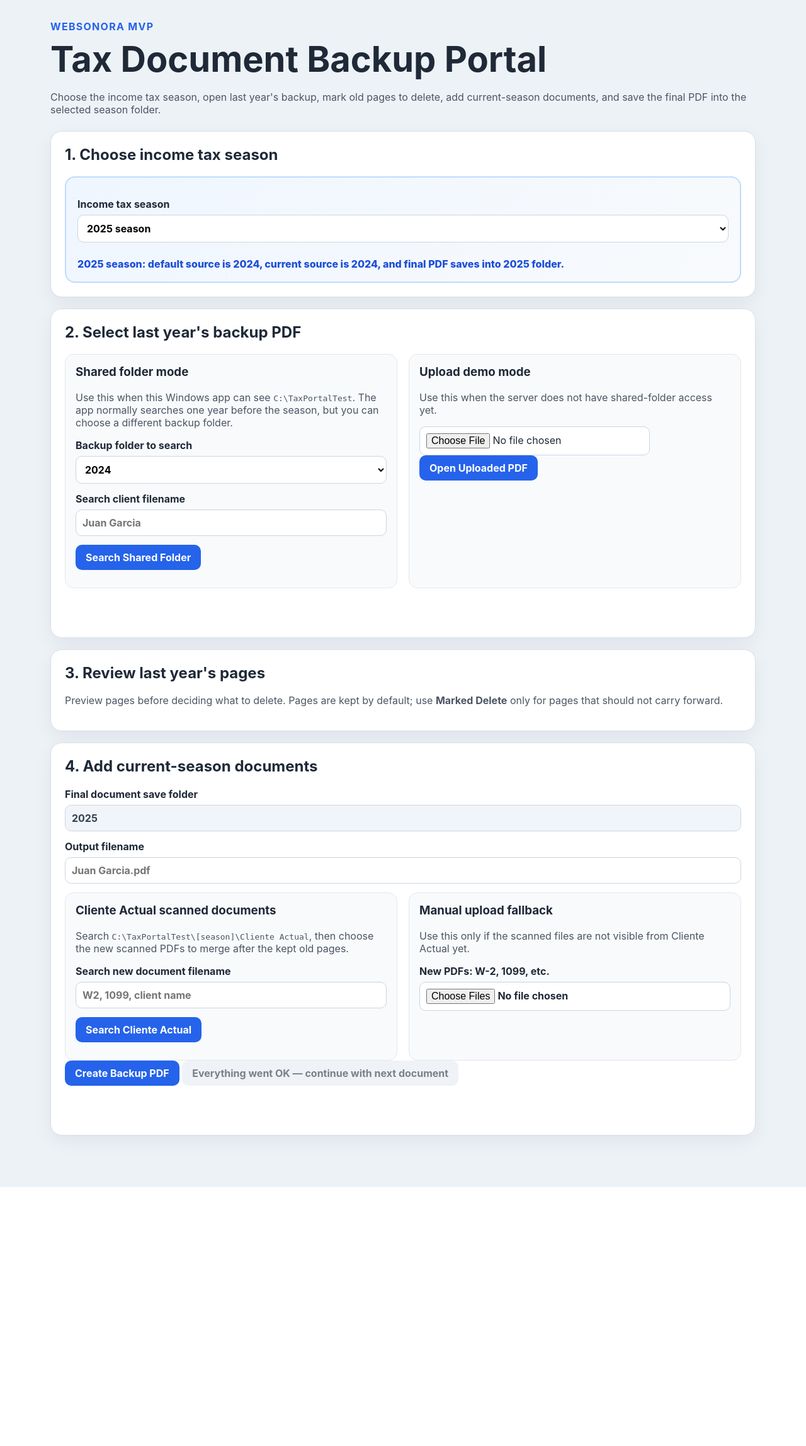
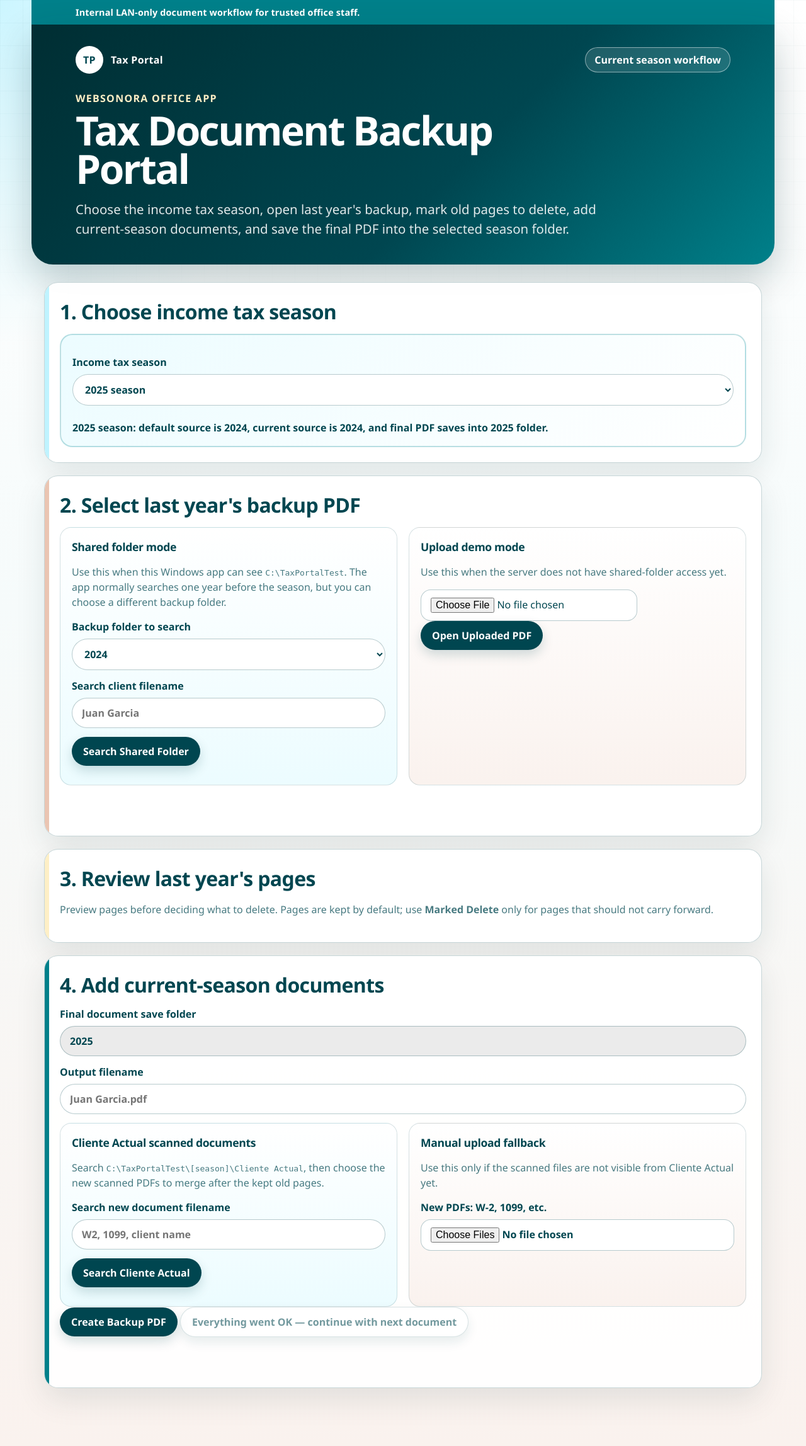
Before and after one commit to websonora/taxtool, a FastAPI app: page / in a window 1280 px wide. Shown: the whole page at 63% size. Before the commit the page ends 1885 px from the top, so only its background shows below. Run offline with FastAPI, Linux system fonts and the light colour scheme; some libraries are stand-ins or nearby versions.

Commit message:
style: refresh portal UI with healthcare-inspired theme

```diff
--- a/app/static/styles.css
+++ b/app/static/styles.css
@@ -1,18 +1,118 @@
+@font-face {
+  font-family: "Euclid Fallback";
+  src: local("Euclid Circular A"), local("Aptos"), local("Segoe UI");
+}
+
 :root {
   color-scheme: light;
-  font-family: Inter, system-ui, -apple-system, BlinkMacSystemFont, "Segoe UI", sans-serif;
-  background: #edf2f7;
-  color: #1f2937;
+  --teal: #004650;
+  --teal-light: #00808a;
+  --teal-dark: #002e33;
+  --pale-blue: #bff3ff;
+  --pale-blue-soft: #ecfcff;
+  --pale-orange: #eac5b2;
+  --pale-orange-soft: #faf2ee;
+  --pale-yellow: #feefc6;
+  --pale-yellow-soft: #fffaf0;
+  --paper: #ffffff;
+  --surface: #f8fbfb;
+  --mid-gray: #ebebeb;
+  --danger: #ca3120;
+  --success: #007a5e;
+  --ink-muted: rgba(0, 70, 80, .72);
+  --border: rgba(0, 70, 80, .22);
+  --focus: rgba(0, 70, 80, .25);
+  --shadow: 0 18px 48px rgba(0, 46, 51, .10);
+  --radius: 22px;
+  font-family: "Euclid Fallback", "Segoe UI", system-ui, -apple-system, BlinkMacSystemFont, sans-serif;
+  background:
+    radial-gradient(circle at top left, rgba(191, 243, 255, .8), transparent 34rem),
+    linear-gradient(180deg, #ffffff 0%, #f6fbfb 42%, #faf2ee 100%);
+  color: var(--teal);
+}
+
+* {
+  box-sizing: border-box;
 }
 
 body {
   margin: 0;
+  min-height: 100vh;
+}
+
+body::before {
+  content: "";
+  position: fixed;
+  inset: 0;
+  z-index: -1;
+  background-image:
+    linear-gradient(rgba(0,70,80,.035) 1px, transparent 1px),
+    linear-gradient(90deg, rgba(0,70,80,.035) 1px, transparent 1px);
+  background-size: 36px 36px;
+  mask-image: linear-gradient(180deg, rgba(0,0,0,.9), transparent 78%);
 }
 
 .shell {
-  max-width: 1120px;
+  max-width: 1180px;
   margin: 0 auto;
-  padding: 32px 20px 64px;
+  padding: 0 20px 72px;
+}
+
+.site-strip {
+  background: var(--teal-light);
+  color: #fff;
+  font-size: .9rem;
+  font-weight: 700;
+  letter-spacing: .01em;
+  margin: 0 -20px 0;
+  padding: 10px max(20px, calc((100vw - 1180px) / 2 + 20px));
+}
+
+.hero {
+  background: linear-gradient(135deg, var(--teal-dark) 0%, var(--teal) 58%, var(--teal-light) 100%);
+  color: #fff;
+  margin: 0 -20px 28px;
+  padding: 34px max(20px, calc((100vw - 1180px) / 2 + 20px)) 40px;
+  border-bottom-left-radius: 34px;
+  border-bottom-right-radius: 34px;
+  box-shadow: 0 24px 60px rgba(0, 46, 51, .24);
+}
+
+.hero-topline {
+  display: flex;
+  align-items: center;
+  justify-content: space-between;
+  gap: 16px;
+  margin-bottom: 28px;
+}
+
+.brand-lockup {
+  display: flex;
+  align-items: center;
+  gap: 12px;
+  font-weight: 900;
+  letter-spacing: .02em;
+}
+
+.brand-mark {
+  display: grid;
+  place-items: center;
+  width: 44px;
+  height: 44px;
+  border: 2px solid rgba(255,255,255,.88);
+  border-radius: 999px;
+  background: #fff;
+  color: var(--teal);
+  font-weight: 900;
+}
+
+.hero-badge {
+  border: 1px solid rgba(255,255,255,.48);
+  border-radius: 999px;
+  color: #fff;
+  padding: 8px 14px;
+  font-weight: 800;
+  background: rgba(255,255,255,.12);
 }
 
 header {
@@ -20,56 +120,94 @@ header {
 }
 
 .eyebrow {
-  color: #2563eb;
-  font-weight: 700;
+  color: var(--pale-yellow);
+  font-weight: 900;
   letter-spacing: .08em;
   text-transform: uppercase;
-  margin: 0 0 8px;
+  margin: 0 0 10px;
 }
 
 h1 {
   margin: 0;
-  font-size: clamp(2rem, 5vw, 3.5rem);
+  font-size: clamp(2.4rem, 5vw, 4.8rem);
+  line-height: .95;
+  letter-spacing: -.04em;
+  max-width: 850px;
+}
+
+h2,
+h3 {
+  color: var(--teal);
+  letter-spacing: -.02em;
 }
 
 h2 {
-  margin-top: 0;
+  margin: 0 0 14px;
+  font-size: clamp(1.45rem, 2.5vw, 2rem);
 }
 
-.subtitle,
+h3 {
+  margin: 0 0 8px;
+  font-size: 1.1rem;
+}
+
+.subtitle {
+  color: rgba(255,255,255,.88);
+  font-size: clamp(1.05rem, 2vw, 1.28rem);
+  line-height: 1.55;
+  max-width: 900px;
+  margin: 18px 0 0;
+}
+
 .hint {
-  color: #4b5563;
+  color: var(--ink-muted);
+  line-height: 1.5;
 }
 
 .card {
-  background: #fff;
-  border: 1px solid #d8dee9;
-  border-radius: 18px;
-  padding: 22px;
-  margin: 18px 0;
-  box-shadow: 0 10px 30px rgba(15, 23, 42, .06);
+  position: relative;
+  background: rgba(255,255,255,.92);
+  border: 1px solid var(--border);
+  border-radius: var(--radius);
+  padding: 24px;
+  margin: 20px 0;
+  box-shadow: var(--shadow);
+  overflow: hidden;
 }
+
+.card::before {
+  content: "";
+  position: absolute;
+  inset: 0 auto 0 0;
+  width: 7px;
+  background: var(--pale-blue);
+}
+
+.card:nth-of-type(2)::before { background: var(--pale-orange); }
+.card:nth-of-type(3)::before { background: var(--pale-yellow); }
+.card:nth-of-type(4)::before { background: var(--teal-light); }
 
 .season-panel {
   display: grid;
   gap: 10px;
-  border: 2px solid #bfdbfe;
-  border-radius: 16px;
+  border: 2px solid rgba(0, 128, 138, .25);
+  border-radius: 20px;
   padding: 18px;
-  background: linear-gradient(135deg, #eff6ff, #f8fafc);
+  background: linear-gradient(135deg, var(--pale-blue-soft), #fff);
 }
 
 .season-summary {
   margin: 0;
-  color: #1d4ed8;
-  font-weight: 800;
+  color: var(--teal);
+  font-weight: 900;
 }
 
 label {
   display: grid;
-  gap: 7px;
+  gap: 8px;
   margin: 14px 0;
-  font-weight: 700;
+  color: var(--teal);
+  font-weight: 900;
 }
 
 .mode-grid {
@@ -79,14 +217,18 @@ label {
 }
 
 .mode-panel {
-  border: 1px solid #e5e7eb;
-  border-radius: 14px;
-  padding: 16px;
-  background: #f8fafc;
+  border: 1px solid rgba(0, 70, 80, .16);
+  border-radius: 18px;
+  padding: 18px;
+  background: linear-gradient(180deg, #fff, var(--surface));
 }
 
-.mode-panel h3 {
-  margin-top: 0;
+.mode-panel:nth-child(1) {
+  background: linear-gradient(180deg, #fff, var(--pale-blue-soft));
+}
+
+.mode-panel:nth-child(2) {
+  background: linear-gradient(180deg, #fff, var(--pale-orange-soft));
 }
 
 .results {
@@ -127,10 +271,23 @@ button {
 input[type="text"],
 select,
 input[type="file"] {
-  border: 1px solid #cbd5e1;
-  border-radius: 10px;
-  padding: 10px;
+  border: 1px solid rgba(0, 70, 80, .28);
+  border-radius: 999px;
+  padding: 12px 15px;
   background: #fff;
+  color: var(--teal);
+  outline: none;
+}
+
+input[type="file"] {
+  border-radius: 16px;
+}
+
+input[type="text"]:focus,
+select:focus,
+input[type="file"]:focus {
+  border-color: var(--teal-light);
+  box-shadow: 0 0 0 .25rem var(--focus);
 }
 
 select {
@@ -138,59 +295,72 @@ select {
 }
 
 input[readonly] {
-  background: #f1f5f9;
-  color: #334155;
+  background: var(--mid-gray);
+  color: var(--teal);
 }
 
 button {
   border: 0;
-  border-radius: 10px;
-  padding: 10px 16px;
-  background: #2563eb;
+  border-radius: 999px;
+  padding: 12px 18px;
+  background: var(--teal);
   color: white;
-  font-weight: 700;
+  font-weight: 900;
   cursor: pointer;
+  transition: transform .16s ease, background .16s ease, box-shadow .16s ease;
+  box-shadow: 0 8px 18px rgba(0, 70, 80, .18);
 }
 
 button:hover {
-  background: #1d4ed8;
+  background: var(--teal-dark);
+  transform: translateY(-1px);
+}
+
+button:focus-visible {
+  outline: 3px solid var(--pale-yellow);
+  outline-offset: 2px;
 }
 
 button:disabled {
   cursor: not-allowed;
   opacity: .55;
+  transform: none;
 }
 
 button:disabled:hover {
-  background: #2563eb;
+  background: var(--teal);
 }
 
 .secondary-button {
-  background: #e2e8f0;
-  color: #0f172a;
+  background: #fff;
+  color: var(--teal);
+  border: 1px solid rgba(0, 70, 80, .28);
 }
 
 .secondary-button:hover {
-  background: #cbd5e1;
+  background: var(--pale-blue-soft);
 }
 
 .delete-button {
-  background: #fee2e2;
-  color: #991b1b;
+  background: #fff;
+  color: var(--danger);
+  border: 1px solid rgba(202, 49, 32, .3);
 }
 
-.delete-button:hover {
-  background: #fecaca;
+.delete-button:hover,
+.thumb.marked-delete .delete-button {
+  background: var(--danger);
+  color: #fff;
 }
 
 .status {
   min-height: 24px;
-  color: #047857;
-  font-weight: 700;
+  color: var(--success);
+  font-weight: 900;
 }
 
 .status.error {
-  color: #b91c1c;
+  color: var(--danger);
 }
 
 .thumbnail-grid {
--- a/app/templates/index.html
+++ b/app/templates/index.html
@@ -8,8 +8,16 @@
 </head>
 <body>
   <main class="shell">
-    <header>
-      <p class="eyebrow">Websonora MVP</p>
+    <div class="site-strip">Internal LAN-only document workflow for trusted office staff.</div>
+    <header class="hero">
+      <div class="hero-topline">
+        <div class="brand-lockup">
+          <span class="brand-mark">TP</span>
+          <span>Tax Portal</span>
+        </div>
+        <span class="hero-badge">Current season workflow</span>
+      </div>
+      <p class="eyebrow">Websonora office app</p>
       <h1>Tax Document Backup Portal</h1>
       <p class="subtitle">Choose the income tax season, open last year's backup, mark old pages to delete, add current-season documents, and save the final PDF into the selected season folder.</p>
     </header>
```
Also changed, not shown: other parts of app/static/styles.css (+47 -24 lines).
